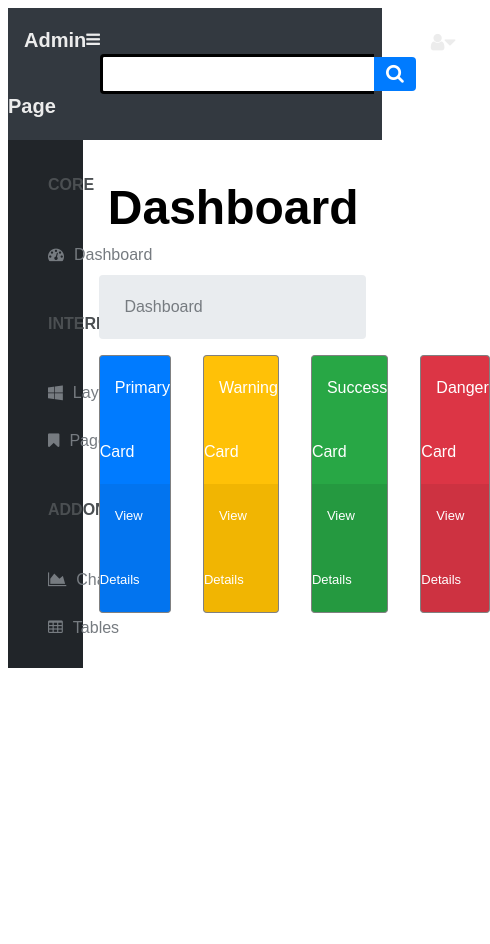
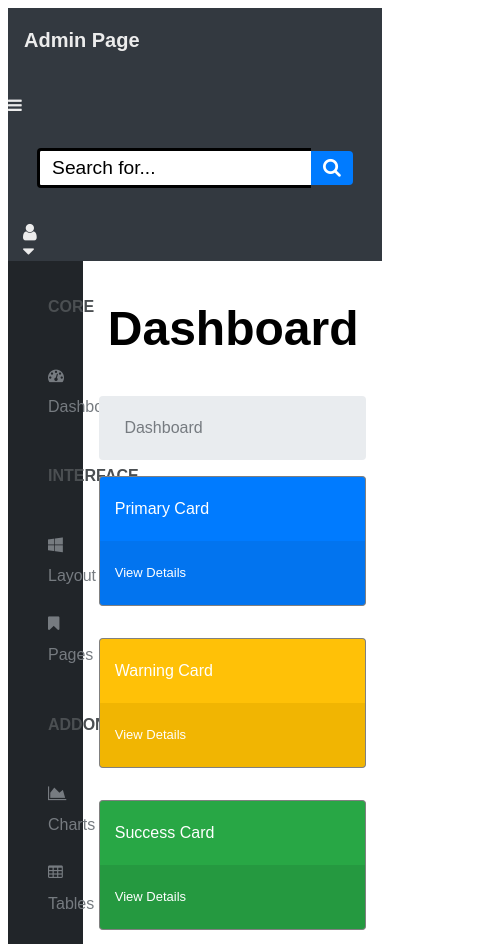
Before and after one commit to Strukturavaltas-03-Frontend-2022/css-projekt-berkemoni, a plain HTML site: page index.html in a window 390 px wide. Shown: the top 944 px of the page, 490 px wide, since content can reach past the window. Before the commit the page ends 844 px from the top, so only its background shows below. Drawn offline with Linux system fonts and the light colour scheme.

Commit message:
nem teljes

```diff
--- a/css/style.css
+++ b/css/style.css
@@ -42,7 +42,6 @@
     align-items: center;
     justify-content: center;
 }
-
 
 
 .search__input {
@@ -258,6 +257,6 @@ h1 {
 
 @media (max-width: 700px) {
     .flex-container {
-        flex-direction: coloumn;
+        flex-direction: column;
     }
 }
--- a/index.html
+++ b/index.html
@@ -29,7 +29,7 @@
             </div>
 
             <div class="header__search flex-item3 flex-container1">
-                <input class="search__input" type="text">
+                <input class="search__input" type="text" value="Search for...">
                 <button class="search__btn">
                     <i class="fa fa-search"></i>
                 </button>
```
